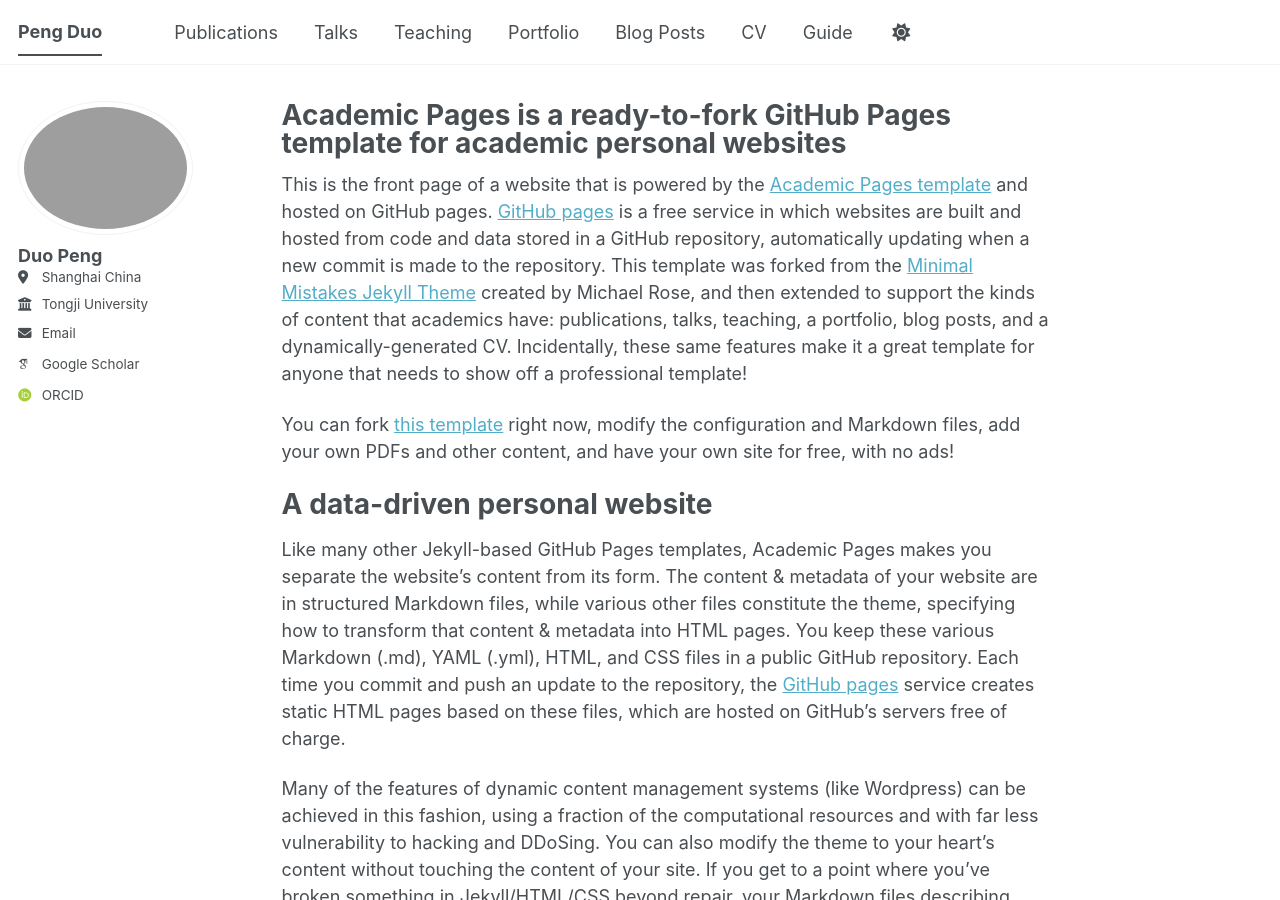
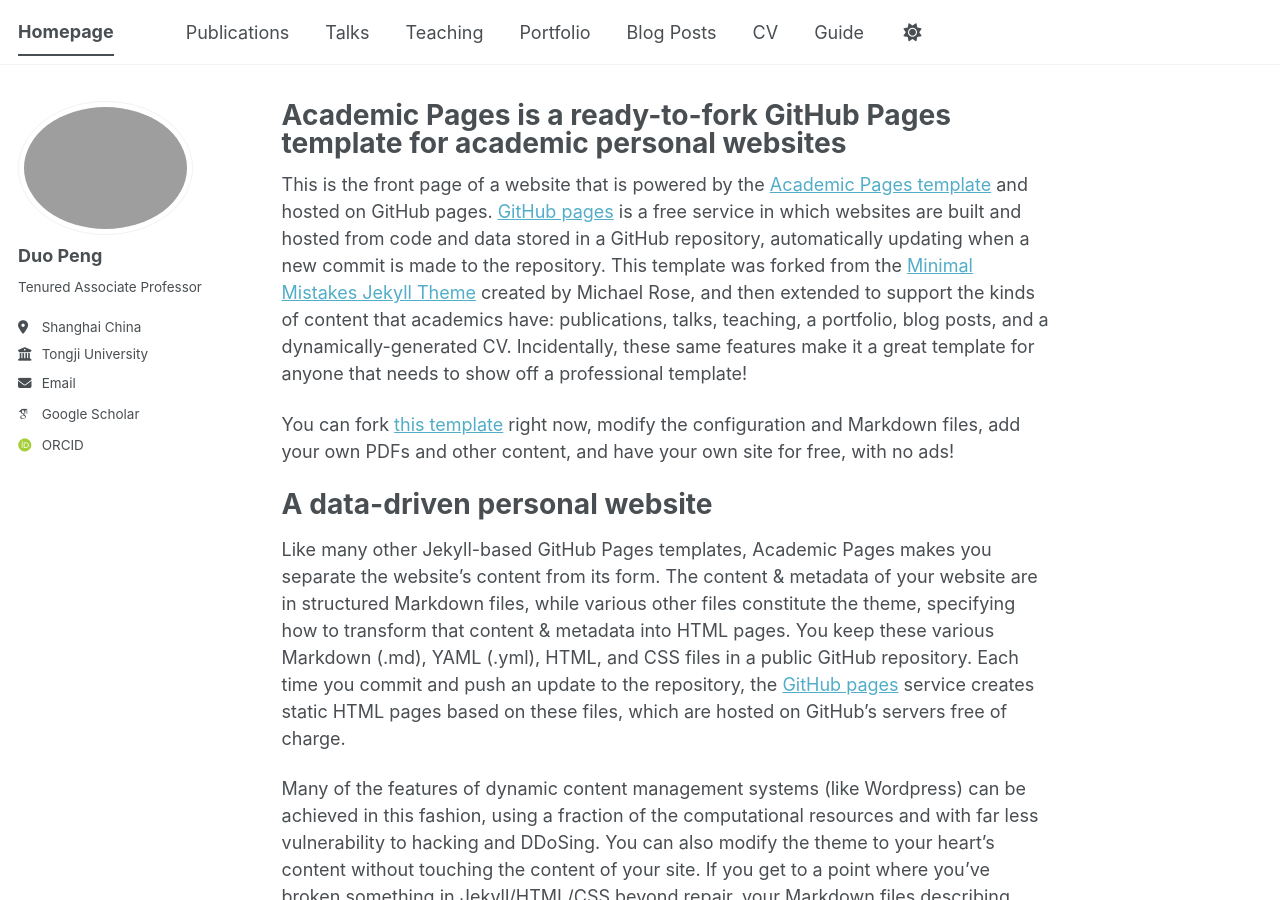
Before and after one commit to DuoPeng-CVer/pengduo, a Jekyll site: the page built from _pages/about.md, in a window 1280 px wide and 900 px high. Built offline with Jekyll 4.4.1, drawn with Linux system fonts in a browser that asks for light colours; some web fonts are replaced; a script bundle is joined from its source files by our own code; library files that are not in the unit come from our copies.

Commit message:
Update _config.yml

```diff
--- a/_config.yml
+++ b/_config.yml
@@ -9,7 +9,7 @@
 # Basic Site Settings
 locale                   : "en-US"
 site_theme               : "default" # The available themes options are "default", "air", "sunrise", "mint", "dirt" and "contrast"
-title                    : "Peng Duo"
+title                    : "Homepage"
 title_separator          : "-"
 name                     : &name "Duo Peng"
 description              : &description "Your Name's academic portfolio"   # Update this with a general description of your site, this is the default if not overridden by a page
@@ -26,7 +26,7 @@
   avatar           : "personal pic.png"
   name             : "Duo Peng"
   pronouns         : # example: "she/her"
-  bio              : # "Short biography for the left-hand sidebar"
+  bio              : "Tenured Associate Professor"
   location         : "Shanghai China"
   employer         : "Tongji University"
   uri              : # URL
```
